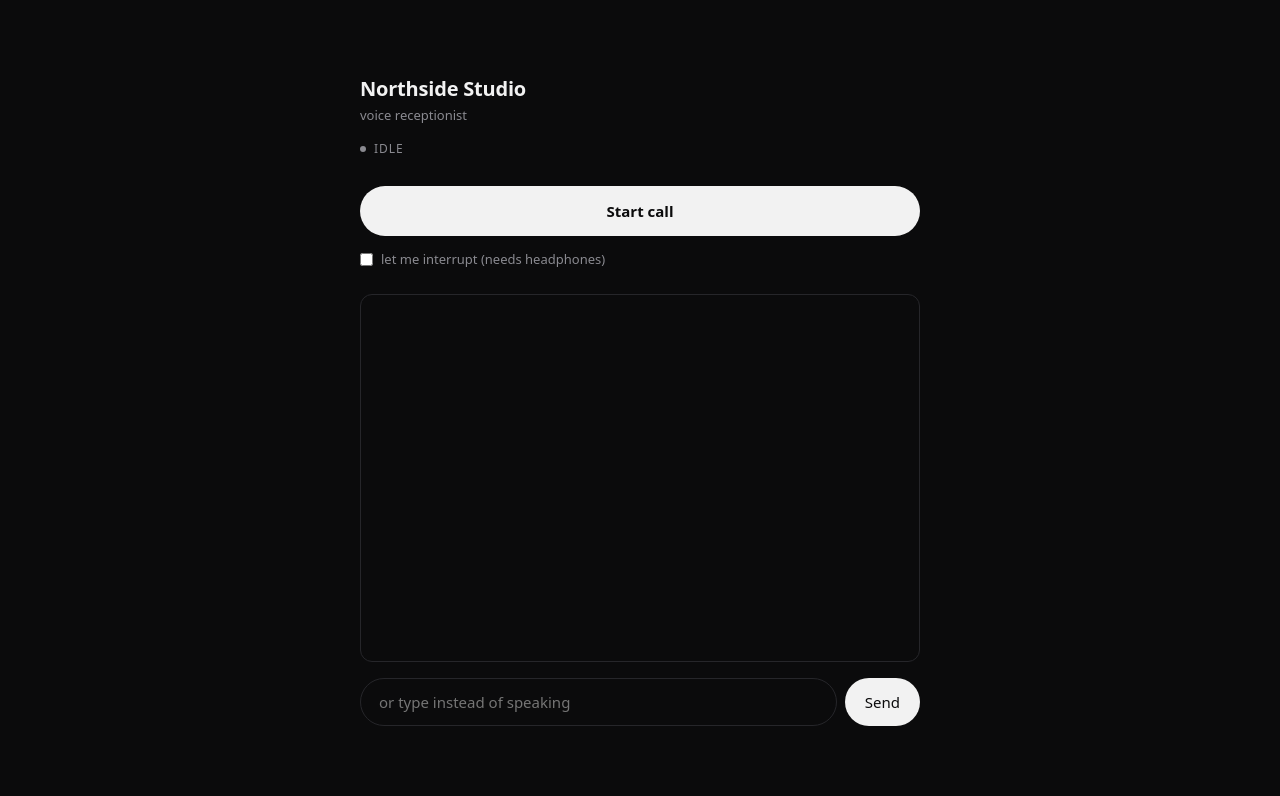
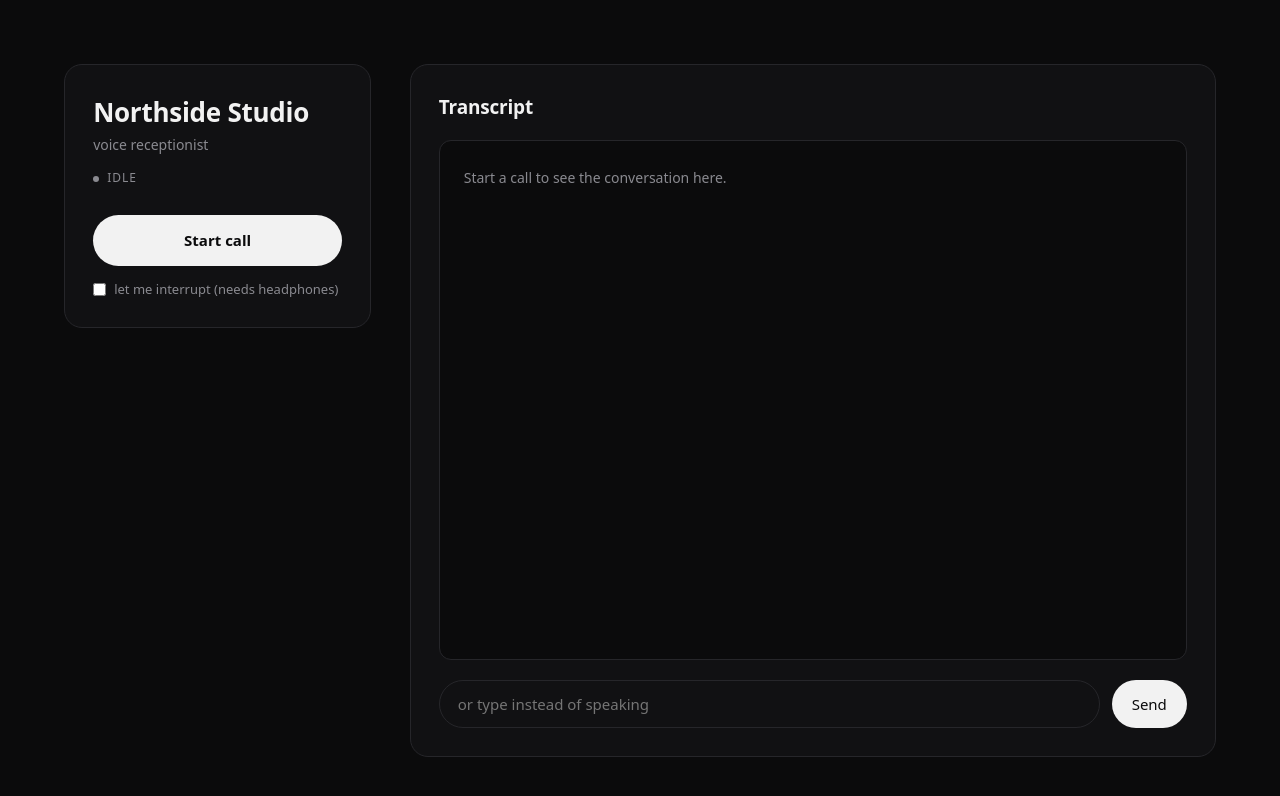
Before and after one commit to PhenPen/Voiag, a plain HTML site: page web/index.html in a window 1280 px wide. Drawn offline with Linux system fonts and the light colour scheme; files whose address does not match are found by name.

Commit message:
Give Voiag a responsive desktop layout
Put call controls beside a wider transcript on desktop. Preserve the stacked layout and keep the text input within narrow mobile screens.

Checked the layout in Chromium from 320 through 1,920 CSS pixels, exercised the transcript with a simulated Gemini session, and ran all nine booking tests.

```diff
--- a/web/index.html
+++ b/web/index.html
@@ -18,6 +18,7 @@
         margin: 0;
         min-height: 100vh;
         display: grid;
+        grid-template-columns: minmax(0, 1fr);
         place-items: center;
         padding: 24px;
         background: var(--bg);
@@ -116,7 +117,8 @@
       .type { display: flex; gap: 8px; }
 
       .type input {
-        flex: 1;
+        flex: 1 1 0;
+        min-width: 0;
         font: inherit;
         color: var(--fg);
         background: transparent;
@@ -141,10 +143,74 @@
       }
 
       .toggle input { accent-color: var(--fg); margin: 0; }
+
+      .conversation-title { display: none; }
+
+      @media (min-width: 900px) {
+        body {
+          align-items: start;
+          padding: clamp(32px, 5vw, 80px);
+        }
+
+        main {
+          display: grid;
+          grid-template-columns: clamp(245px, 24vw, 320px) minmax(0, 1fr);
+          align-items: start;
+          gap: clamp(24px, 3vw, 48px);
+          max-width: 1456px;
+        }
+
+        .call-panel,
+        .conversation {
+          background: #111113;
+          border: 1px solid var(--line);
+          border-radius: 18px;
+          padding: clamp(22px, 2.2vw, 36px);
+        }
+
+        .call-panel h1 { font-size: 26px; }
+        .call-panel .sub { font-size: 14px; }
+
+        .conversation-title {
+          display: block;
+          margin: 0 0 18px;
+          font-size: 19px;
+          font-weight: 600;
+          letter-spacing: -0.01em;
+        }
+
+        .log {
+          height: clamp(320px, calc(100dvh - 280px), 780px);
+          margin: 0 0 20px;
+          padding: 24px;
+          background: var(--bg);
+          font-size: 16px;
+        }
+
+        .log:empty::before {
+          content: "Start a call to see the conversation here.";
+          color: var(--muted);
+          font-size: 14px;
+        }
+
+        .line {
+          display: grid;
+          grid-template-columns: 64px minmax(0, 1fr);
+          align-items: baseline;
+          gap: 16px;
+          margin-bottom: 16px;
+          max-width: 74ch;
+          overflow-wrap: anywhere;
+        }
+
+        .who { margin-right: 0; }
+        .type { gap: 12px; }
+      }
     </style>
   </head>
   <body>
     <main>
+      <div class="call-panel">
         <header>
           <h1>Northside Studio</h1>
           <p class="sub">voice receptionist</p>
@@ -158,13 +224,17 @@
           <input type="checkbox" id="talk-over" />
           <span>let me interrupt (needs headphones)</span>
         </label>
+      </div>
 
-      <section class="log" id="log" aria-live="polite"></section>
+      <section class="conversation" aria-label="Conversation">
+        <h2 class="conversation-title">Transcript</h2>
+        <div class="log" id="log" role="log" aria-label="Transcript" tabindex="0"></div>
 
         <form class="type" id="type-form">
-        <input id="type-input" placeholder="or type instead of speaking" autocomplete="off" />
+          <input id="type-input" aria-label="Type a message" placeholder="or type instead of speaking" autocomplete="off" />
           <button type="submit">Send</button>
         </form>
+      </section>
     </main>
 
     <script src="/static/app.js"></script>
```
Lines whose indentation alone changed are shown as unchanged.
